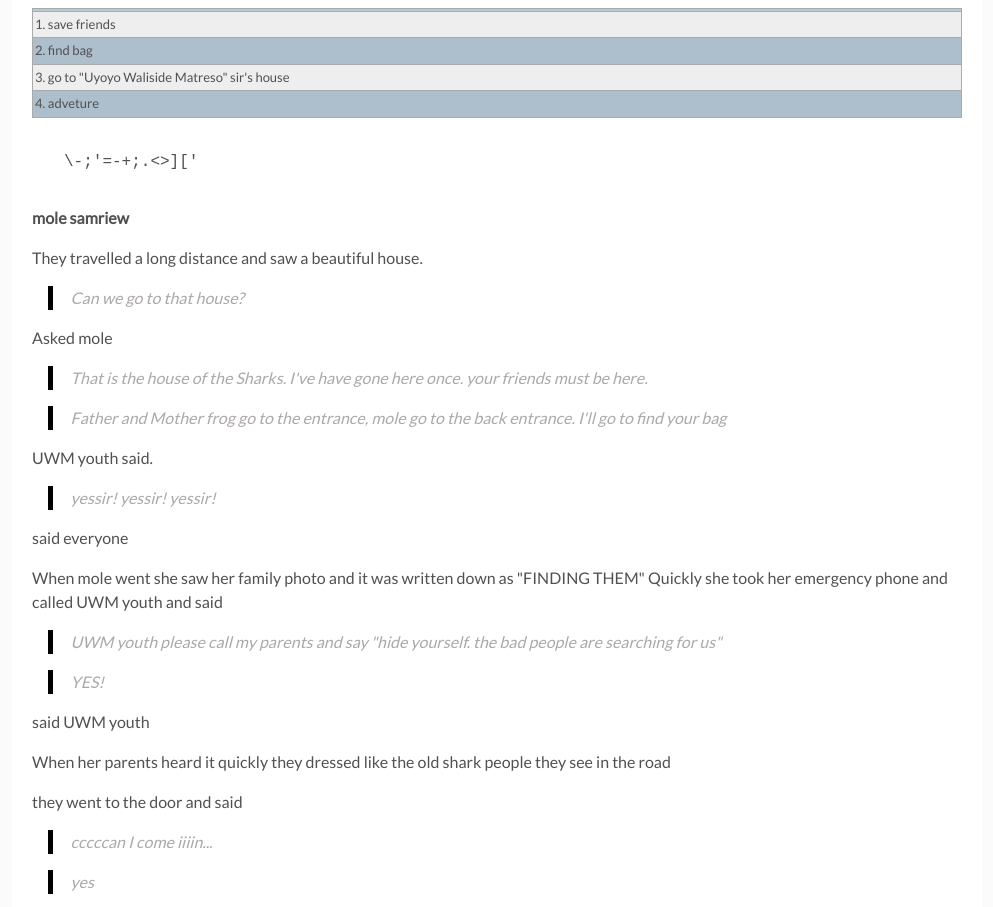
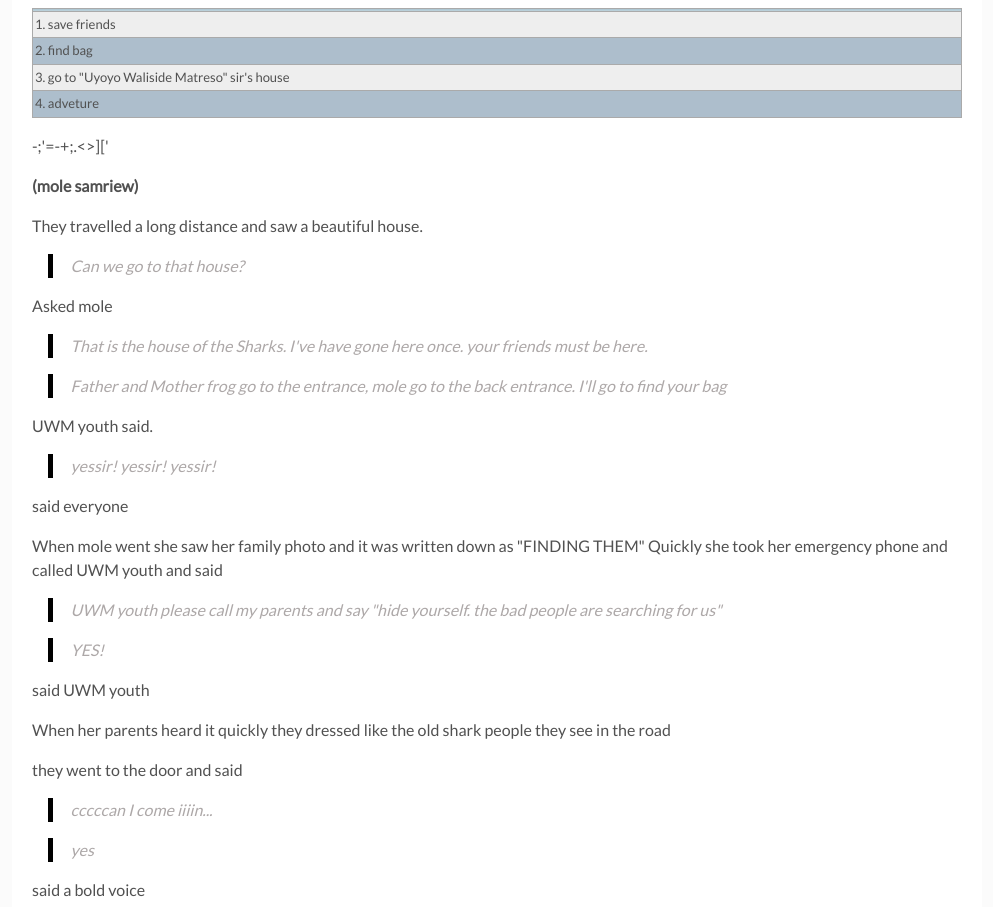
Before and after one commit to aksharaasri/Aksharaa-Stories, a Gatsby site: page /mole-the-tadpoleepisode-1-searching/ in a window 1280 px wide. Shown: the part 1160-2067 px from the top of the page, without its empty margins (248-1241 px from the left). Built offline with nearby package versions, Linux system fonts and the light colour scheme; Gatsby itself is replaced by a stand-in of ours; some packages are replaced by stand-ins of ours.

Commit message:
Arun | Fixes the alignment issue in mole episode 1

````diff
--- a/content/blog/mole-the-tadpoleepisode-1-searching/index.md
+++ b/content/blog/mole-the-tadpoleepisode-1-searching/index.md
@@ -67,10 +67,10 @@ Meanwhile mole was doing plans
 | 3. go to "Uyoyo Waliside Matreso" sir's house |
 | 4. adveture  |
 
-```
+
 \-;'=-+;.<>]['
-```
-**mole samriew**
+
+**(mole samriew)**
 
 
 They travelled a long distance and saw a beautiful house.
````
